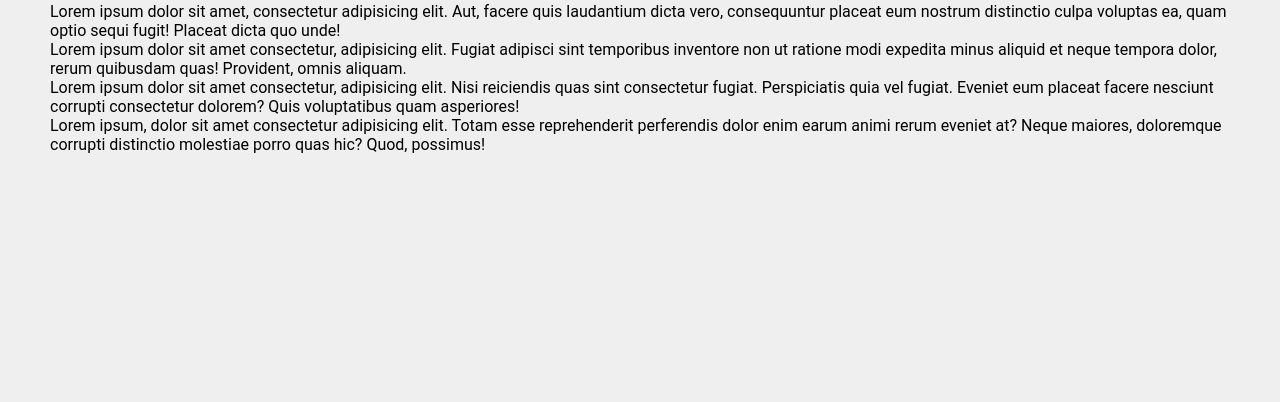
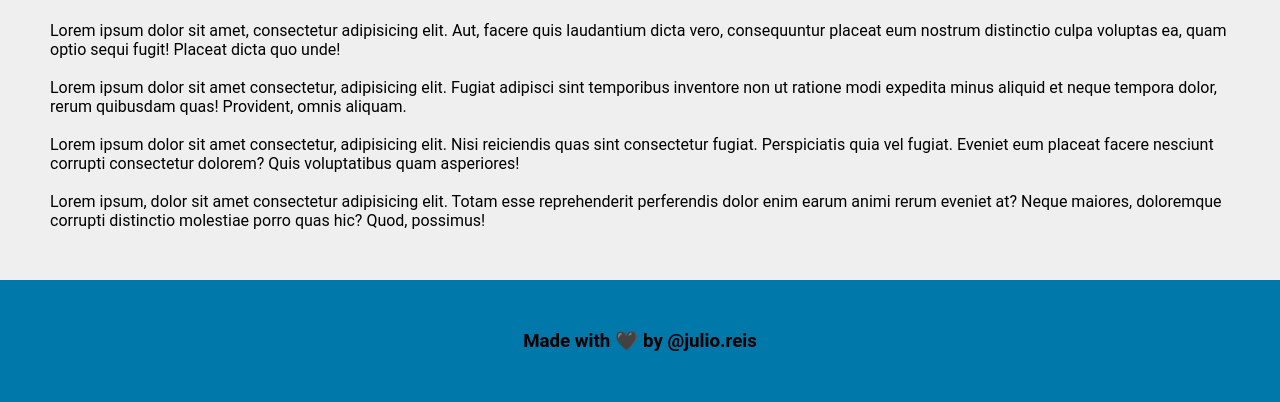
Before and after one commit to julio-r-ai/dh-travel, a plain HTML site: page index.html in a window 1280 px wide. Shown: the part 658-1060 px from the top of the page. Before the commit the page ends 862 px from the top, so only its background shows below. Drawn offline with Linux system fonts and the light colour scheme.

Commit message:
inicei o projeto

```diff
--- a/asserts/CSS/style.css
+++ b/asserts/CSS/style.css
@@ -49,3 +49,10 @@ main div img{
     border-radius: 1.5%;
     margin: 20px;
 }
+
+footer{
+    background-color: #0078AA;
+    width: 100%;
+    padding: 50px;
+    text-align: center;
+}
--- a/index.html
+++ b/index.html
@@ -29,12 +29,19 @@
             <h1>VISIT CAPE TOWN!</h1>
             <img src="asserts/img/camps-bay-cpt.jpg" alt="">
         </div>
+        <br>
         <div>
             <p>Lorem ipsum dolor sit amet, consectetur adipisicing elit. Aut, facere quis laudantium dicta vero, consequuntur placeat eum nostrum distinctio culpa voluptas ea, quam optio sequi fugit! Placeat dicta quo unde!</p>
+            <br>
             <p>Lorem ipsum dolor sit amet consectetur, adipisicing elit. Fugiat adipisci sint temporibus inventore non ut ratione modi expedita minus aliquid et neque tempora dolor, rerum quibusdam quas! Provident, omnis aliquam.</p>
+            <br>
             <p>Lorem ipsum dolor sit amet consectetur, adipisicing elit. Nisi reiciendis quas sint consectetur fugiat. Perspiciatis quia vel fugiat. Eveniet eum placeat facere nesciunt corrupti consectetur dolorem? Quis voluptatibus quam asperiores!</p>
+            <br>
             <p>Lorem ipsum, dolor sit amet consectetur adipisicing elit. Totam esse reprehenderit perferendis dolor enim earum animi rerum eveniet at? Neque maiores, doloremque corrupti distinctio molestiae porro quas hic? Quod, possimus!</p>
         </div>
     </main>
+    <footer>
+        <h3>Made with &#128420; by @julio.reis</h3>
+    </footer>
 </body>
 </html>
```
